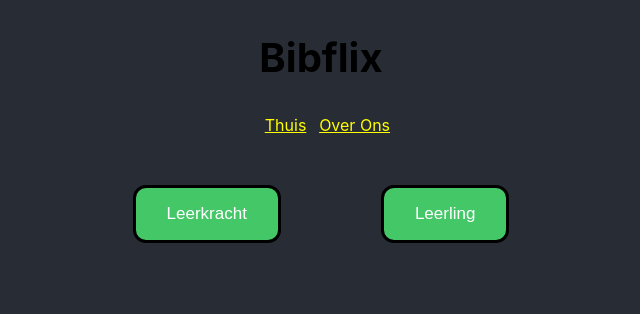
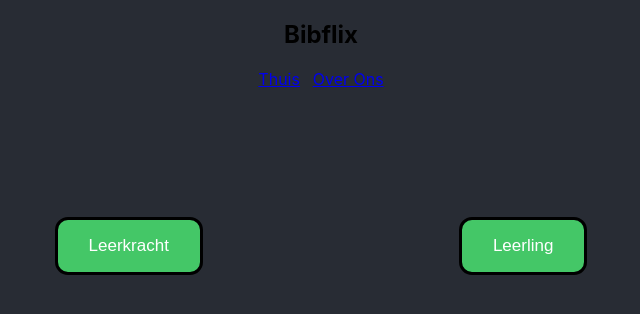
Before and after one commit to WoutNerd/ClassyBooks, a React (Create React App) app in the folder client/: page / in a window 1280 px wide. Shown: the top 314 px of the page, without its empty margins (319-959 px from the left). Built offline with nearby package versions, Linux system fonts and the light colour scheme.

Commit message:
more pages added

```diff
--- a/client/src/App.css
+++ b/client/src/App.css
@@ -1,5 +1,6 @@
 .App {
   text-align: center;
+
 }
 
 .App-logo {
@@ -37,7 +38,8 @@
   }
 }
 
-.leerkracht {
+.button {
+	margin: 10%;
 	background-color:#44c767;
 	border-radius:13px;
 	border:3px solid #000000;
@@ -49,44 +51,14 @@
 	padding:16px 31px;
 	text-decoration:none;
 }
-.leerkracht:hover {
+.button:hover {
 	background-color:#5cbf2a;
 }
-.leerkracht:active {
+.button:active {
 	position:relative;
 	top:1px;
 }
 
-button {
-  margin: 50px;
-	background-color:#44c767;
-	border-radius:13px;
-	border:3px solid #000000;
-	display:inline-block;
-	cursor:pointer;
-	color:#ffffff;
-	font-family:Arial;
-	font-size:17px;
-	padding:16px 31px;
-	text-decoration:none;
+.link {
+	margin: 0.5%;
 }
-button:hover {
-	background-color:#5cbf2a;
-}
-button:active {
-	position:relative;
-	top:1px;
-}
-
-a:link {
-	margin-left: 1%;
-	color:yellow ;
-}
-
-.link:visited {
-	color: purple;
-}
-
-h1 {
-	font-size: 250%;
-}
--- a/client/src/App.js
+++ b/client/src/App.js
@@ -1,13 +1,13 @@
 import './App.css';
 import Navbar from './Navbar';
-import UserTypeChose from './pages/userTypeChose';
+import {Outlet} from "react-router-dom"
 
 function App() {
   return (
     <div className="App">
       <Navbar />
       <div className="page">
-        <UserTypeChose />
+        <Outlet />
       </div>
     </div>
   );
--- a/client/src/Navbar.js
+++ b/client/src/Navbar.js
@@ -5,8 +5,8 @@ const Navbar = () => {
     return (
         <nav className="navbar">
             <h1>Bibflix</h1>
-            <Link to="/">Thuis</Link>
-            <Link to="/about">Over Ons</Link>
+            <Link className="link" to="/">Thuis</Link>
+            <Link className="link" to="/about">Over Ons</Link>
         </nav>
      );
 }
--- a/client/src/index.js
+++ b/client/src/index.js
@@ -10,6 +10,7 @@ import ReactDOM from 'react-dom/client';
 import App from './App';
 import UserTypeChose from './pages/userTypeChose';
 import NoPage from './pages/NoPage';
+import Leerling from './pages/leerling';
 
 const root = ReactDOM.createRoot(document.getElementById('root'));
 root.render(
@@ -17,7 +18,9 @@ root.render(
     <Routes>
       <Route path="/" element={<App />}>
         <Route index element={<UserTypeChose />} />
-        <Route about element={<NoPage />} />
+        <Route path='about' element={<NoPage />} />
+        <Route path='leerling' element={<Leerling />} />
+        <Route path='*' element={<NoPage/>} />
       </Route>
     </Routes>
   </BrowserRouter>
--- a/client/src/pages/NoPage.jsx
+++ b/client/src/pages/NoPage.jsx
@@ -2,7 +2,7 @@ import "../App.css";
 
 const NoPage = () => {
     return (
-        <><p>De pagina die je zoekt is niet gevonden.</p><p>Mogelijk is deze pagina verplaatst of verwijderd.</p></>
+        <h1>Deze pagina is niet gevonden.<br/> Hij is mogelijk verplaatst of nog in aanbouw.</h1>
      );
 }
 
--- a/client/src/pages/leerling.jsx
+++ b/client/src/pages/leerling.jsx
@@ -1,4 +1,4 @@
-import "./App.css"
+import "../App.css"
 
 const Leerling = () => {
     return (
--- a/client/src/pages/userTypeChose.js
+++ b/client/src/pages/userTypeChose.js
@@ -1,3 +1,6 @@
+import {Link} from "react-router-dom"
+import "../App.css"
+
 const UserTypeChose = () => {
 
     const leerkracht = () => {
@@ -7,13 +10,13 @@ const UserTypeChose = () => {
 
     const leerling = () => {
         console.log('leerling');
-        <link  href="./about" />
+        <Link to="/leerling" />
     }
 
     return (
         <div className="userTypeChose">
-            <button onClick={ leerkracht }>Leerkracht</button>
-            <button onClick={ leerling }>Leerling</button>
+            <Link to="/leerkracht" className="button">Leerkracht</Link>
+            <Link to="/leerling" className="button">Leerling</Link>
         </div>
      );
 }
```
Also changed, not shown: client/src/setupTests.js (deleted, +0 -5 lines).
